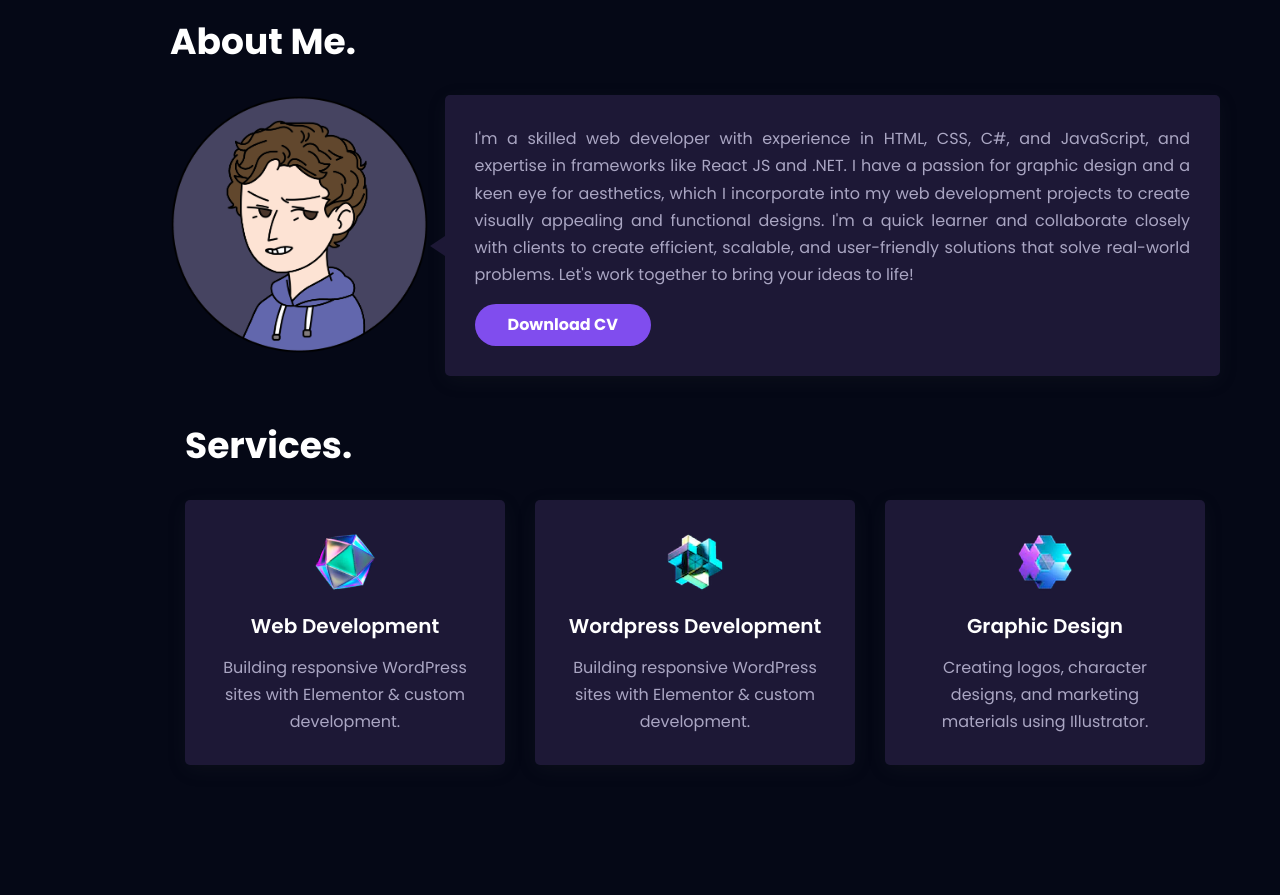
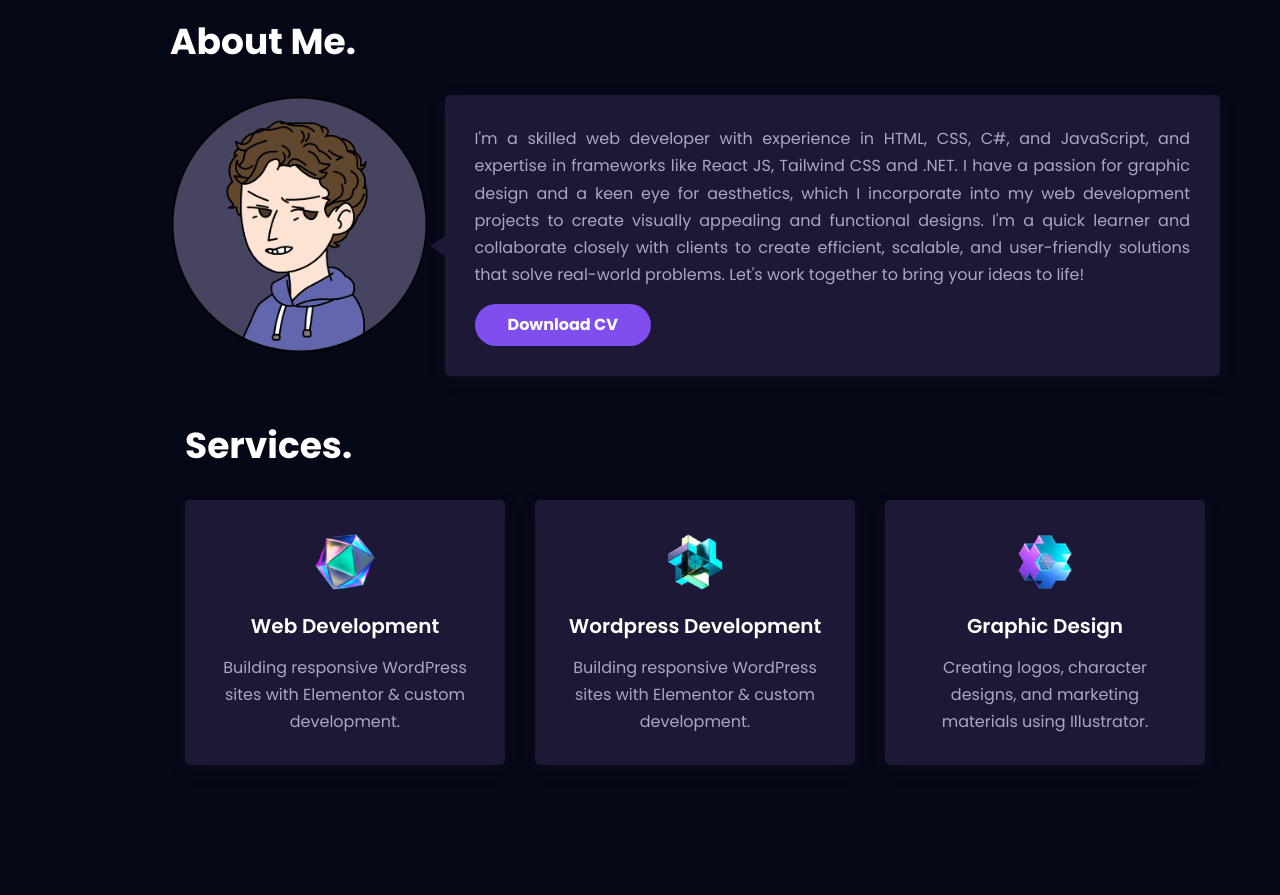
Before and after one commit to AmenZemzem68/amen-zemzem-portfolio, a React (Vite) app: page / in a window 1280 px wide. Shown: the part 860-1755 px from the top of the page. Built offline with nearby package versions, Linux system fonts and the light colour scheme.

Commit message:
CV update

```diff
--- a/src/components/about/about.jsx
+++ b/src/components/about/about.jsx
@@ -19,13 +19,14 @@ const about = () => {
           <div className="about-info">
             <p className="about-description">
               I'm a skilled web developer with experience in HTML, CSS, C#, and
-              JavaScript, and expertise in frameworks like React JS and .NET. I
-              have a passion for graphic design and a keen eye for aesthetics,
-              which I incorporate into my web development projects to create
-              visually appealing and functional designs. I'm a quick learner and
-              collaborate closely with clients to create efficient, scalable,
-              and user-friendly solutions that solve real-world problems. Let's
-              work together to bring your ideas to life!
+              JavaScript, and expertise in frameworks like React JS, Tailwind
+              CSS and .NET. I have a passion for graphic design and a keen eye
+              for aesthetics, which I incorporate into my web development
+              projects to create visually appealing and functional designs. I'm
+              a quick learner and collaborate closely with clients to create
+              efficient, scalable, and user-friendly solutions that solve
+              real-world problems. Let's work together to bring your ideas to
+              life!
             </p>
             <a href={CV} target="_blank" className="btn">
               Download CV
```
Also changed, not shown: 1 other file (tests, documents, lock files or other folders).
